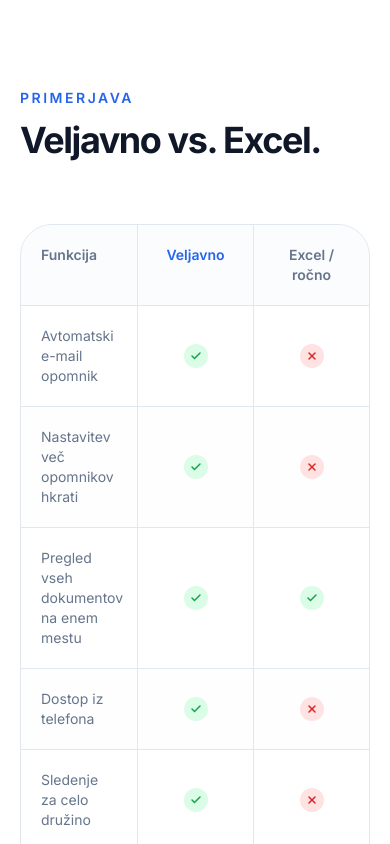
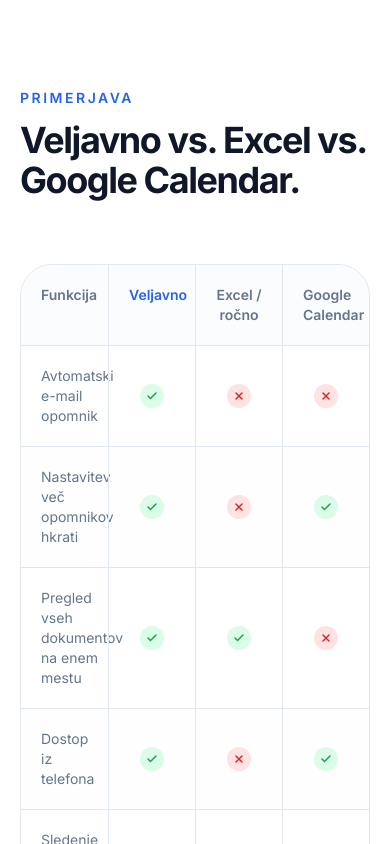
Before and after one commit to kristjandraksler/veljavno, a Next.js app: page / in a window 390 px wide. Shown: the part 2600-3444 px from the top of the page. Built offline with nearby package versions, Linux system fonts and the light colour scheme; no server answers.

Commit message:
Dodaj Google Calendar v primerjalno tabelo

```diff
--- a/app/page.tsx
+++ b/app/page.tsx
@@ -73,6 +73,18 @@
 function scrollToPackages() {
   document.getElementById('paketi')?.scrollIntoView({ behavior: 'smooth', block: 'start' });
 }
+
+const Kljukica = () => (
+  <span className="w-6 h-6 bg-green-100 rounded-full flex items-center justify-center">
+    <svg width="12" height="12" viewBox="0 0 24 24" fill="none" stroke="#16a34a" strokeWidth="3" strokeLinecap="round"><polyline points="20 6 9 17 4 12"/></svg>
+  </span>
+)
+
+const Krizec = () => (
+  <span className="w-6 h-6 bg-red-100 rounded-full flex items-center justify-center">
+    <svg width="12" height="12" viewBox="0 0 24 24" fill="none" stroke="#dc2626" strokeWidth="3" strokeLinecap="round"><line x1="18" y1="6" x2="6" y2="18"/><line x1="6" y1="6" x2="18" y2="18"/></svg>
+  </span>
+)
 
 export default function Home() {
   const router = useRouter();
@@ -319,53 +331,42 @@
         <div className="mx-auto max-w-7xl px-5 md:px-8">
           <div className="mb-16">
             <p className="mb-3 text-sm font-semibold uppercase tracking-[0.18em] text-primary">Primerjava</p>
-            <h2 className="font-display text-4xl font-bold tracking-[-0.04em] md:text-6xl">Veljavno vs. Excel.</h2>
+            <h2 className="font-display text-4xl font-bold tracking-[-0.04em] md:text-6xl">Veljavno vs. Excel vs. Google Calendar.</h2>
           </div>
           <div className="rounded-[2rem] border border-border overflow-hidden">
-            <div className="grid grid-cols-3 bg-secondary/50">
+            <div className="grid grid-cols-4 bg-secondary/50">
               <div className="p-5 text-sm font-semibold text-muted-foreground">Funkcija</div>
               <div className="p-5 text-sm font-semibold text-center border-l border-border text-primary">Veljavno</div>
               <div className="p-5 text-sm font-semibold text-center border-l border-border text-muted-foreground">Excel / ročno</div>
+              <div className="p-5 text-sm font-semibold text-center border-l border-border text-muted-foreground">Google Calendar</div>
             </div>
             {[
-              { funkcija: 'Avtomatski e-mail opomnik', veljavno: true, excel: false },
-              { funkcija: 'Nastavitev več opomnikov hkrati', veljavno: true, excel: false },
-              { funkcija: 'Pregled vseh dokumentov na enem mestu', veljavno: true, excel: true },
-              { funkcija: 'Dostop iz telefona', veljavno: true, excel: false },
-              { funkcija: 'Sledenje za celo družino', veljavno: true, excel: false },
-              { funkcija: 'Vizualni pregled veljavnosti', veljavno: true, excel: false },
-              { funkcija: 'Deluje brez vzdrževanja', veljavno: true, excel: false },
-              { funkcija: 'Enkratno plačilo', veljavno: true, excel: true },
+              { funkcija: 'Avtomatski e-mail opomnik', veljavno: true, excel: false, gcal: false },
+              { funkcija: 'Nastavitev več opomnikov hkrati', veljavno: true, excel: false, gcal: true },
+              { funkcija: 'Pregled vseh dokumentov na enem mestu', veljavno: true, excel: true, gcal: false },
+              { funkcija: 'Dostop iz telefona', veljavno: true, excel: false, gcal: true },
+              { funkcija: 'Sledenje za celo družino', veljavno: true, excel: false, gcal: false },
+              { funkcija: 'Vizualni pregled veljavnosti', veljavno: true, excel: false, gcal: false },
+              { funkcija: 'Deluje brez vzdrževanja', veljavno: true, excel: false, gcal: false },
+              { funkcija: 'Enkratno plačilo', veljavno: true, excel: true, gcal: false },
             ].map((v, i) => (
-              <div key={v.funkcija} className={`grid grid-cols-3 border-t border-border ${i % 2 === 0 ? '' : 'bg-secondary/20'}`}>
+              <div key={v.funkcija} className={`grid grid-cols-4 border-t border-border ${i % 2 === 0 ? '' : 'bg-secondary/20'}`}>
                 <div className="p-5 text-sm text-muted-foreground flex items-center">{v.funkcija}</div>
                 <div className="p-5 border-l border-border flex items-center justify-center">
-                  {v.veljavno ? (
-                    <span className="w-6 h-6 bg-green-100 rounded-full flex items-center justify-center">
-                      <svg width="12" height="12" viewBox="0 0 24 24" fill="none" stroke="#16a34a" strokeWidth="3" strokeLinecap="round"><polyline points="20 6 9 17 4 12"/></svg>
-                    </span>
-                  ) : (
-                    <span className="w-6 h-6 bg-red-100 rounded-full flex items-center justify-center">
-                      <svg width="12" height="12" viewBox="0 0 24 24" fill="none" stroke="#dc2626" strokeWidth="3" strokeLinecap="round"><line x1="18" y1="6" x2="6" y2="18"/><line x1="6" y1="6" x2="18" y2="18"/></svg>
-                    </span>
-                  )}
+                  {v.veljavno ? <Kljukica /> : <Krizec />}
                 </div>
                 <div className="p-5 border-l border-border flex items-center justify-center">
-                  {v.excel ? (
-                    <span className="w-6 h-6 bg-green-100 rounded-full flex items-center justify-center">
-                      <svg width="12" height="12" viewBox="0 0 24 24" fill="none" stroke="#16a34a" strokeWidth="3" strokeLinecap="round"><polyline points="20 6 9 17 4 12"/></svg>
-                    </span>
-                  ) : (
-                    <span className="w-6 h-6 bg-red-100 rounded-full flex items-center justify-center">
-                      <svg width="12" height="12" viewBox="0 0 24 24" fill="none" stroke="#dc2626" strokeWidth="3" strokeLinecap="round"><line x1="18" y1="6" x2="6" y2="18"/><line x1="6" y1="6" x2="18" y2="18"/></svg>
-                    </span>
-                  )}
+                  {v.excel ? <Kljukica /> : <Krizec />}
+                </div>
+                <div className="p-5 border-l border-border flex items-center justify-center">
+                  {v.gcal ? <Kljukica /> : <Krizec />}
                 </div>
               </div>
             ))}
-            <div className="grid grid-cols-3 border-t border-border bg-primary/5">
+            <div className="grid grid-cols-4 border-t border-border bg-primary/5">
               <div className="p-5 text-sm font-semibold">Skupaj</div>
               <div className="p-5 border-l border-border text-center text-sm font-bold text-primary">8 / 8 ✓</div>
+              <div className="p-5 border-l border-border text-center text-sm font-bold text-muted-foreground">2 / 8</div>
               <div className="p-5 border-l border-border text-center text-sm font-bold text-muted-foreground">2 / 8</div>
             </div>
           </div>
@@ -437,8 +438,6 @@
         </div>
       </section>
 
-
-
       <section id="cakalna-lista" className="bg-slate-900 py-24 text-white md:py-36">
         <div className="mx-auto grid max-w-7xl gap-12 px-5 md:grid-cols-12 md:px-8">
           <div className="md:col-span-6">
@@ -504,7 +503,6 @@
               <p className="text-xs font-semibold uppercase tracking-[0.18em] text-slate-400 mb-1">Aplikacija</p>
               <a href="/registracija" className="text-sm text-slate-200 hover:text-white transition-colors">Registracija</a>
               <a href="/prijava" className="text-sm text-slate-200 hover:text-white transition-colors">Prijava</a>
-
               <a href="/blog" className="text-sm text-slate-200 hover:text-white transition-colors">Blog</a>
             </div>
 
```
